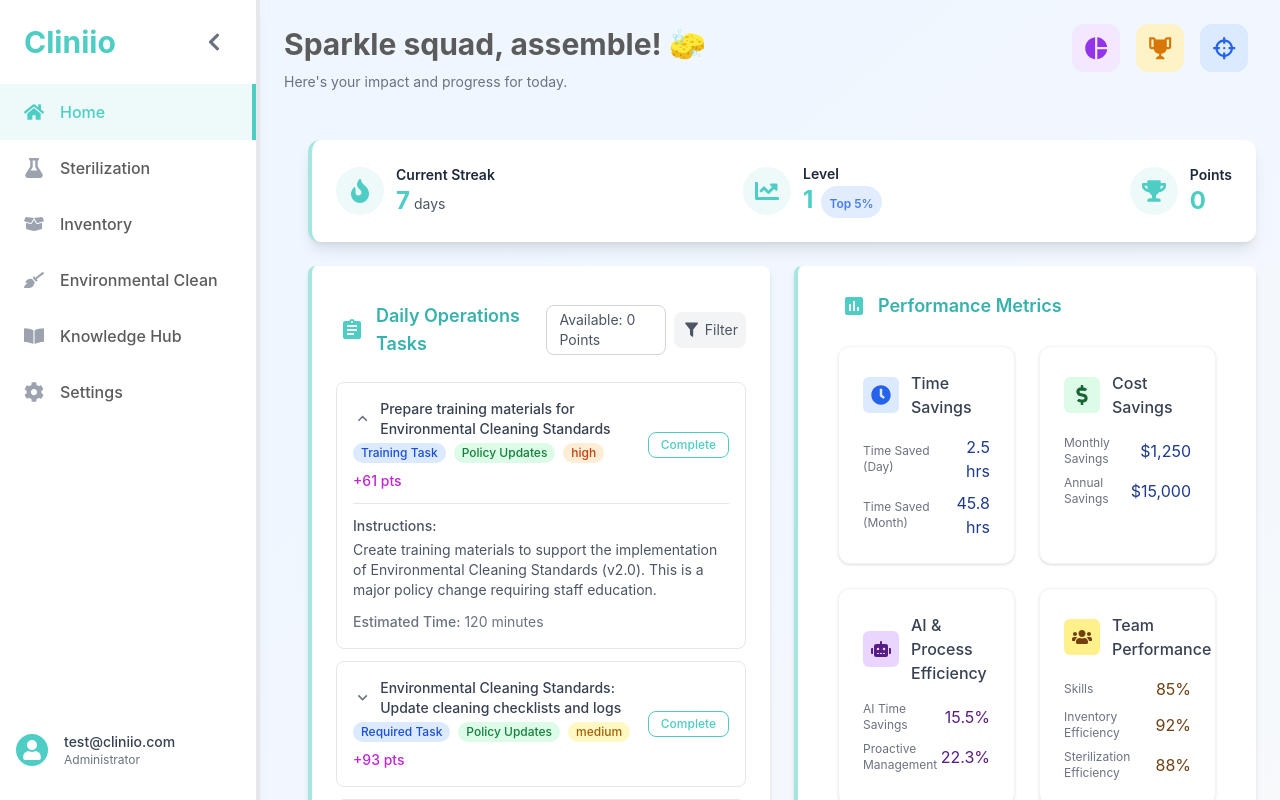
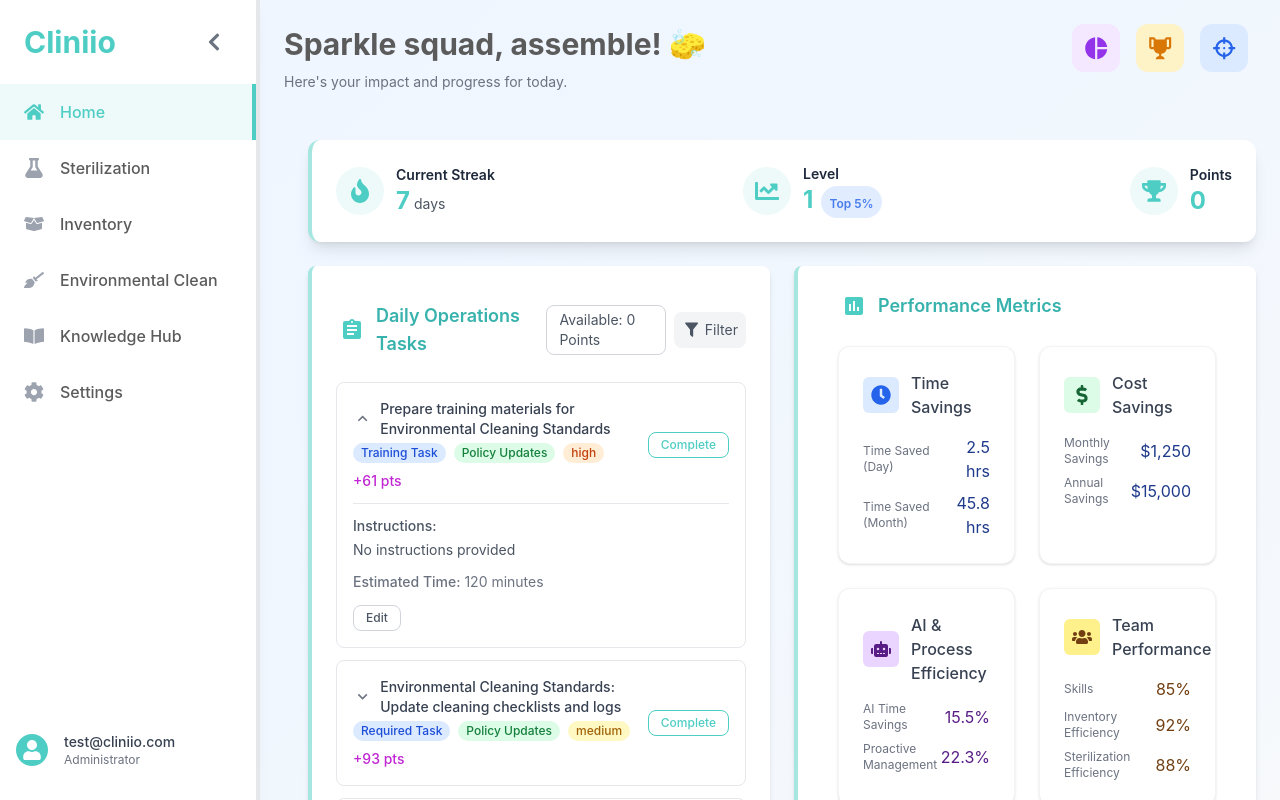
Before and after one commit to kiminator-commits/cliniio2.0, a React (Vite) app: page /home in a window 1280 px wide. Both pictures are taken after a click on the button 362 px from the left and 419 px from the top of the page. Built offline with nearby package versions, Linux system fonts and the light colour scheme.

Commit message:
fix: resolve lint and line ending errors in TasksList and PageLayout components

```diff
--- /dev/null
+++ b/src/components/Layout/PageLayout.tsx
@@ -0,0 +1,52 @@
+import React, { Suspense } from 'react';
+import { DrawerMenu } from '../Navigation/DrawerMenu';
+import { FaBars } from 'react-icons/fa';
+import { ErrorBoundary } from '../ErrorBoundary';
+
+interface PageLayoutProps {
+  title: string;
+  description: string;
+  children?: React.ReactNode;
+}
+
+export const PageLayout: React.FC<PageLayoutProps> = ({ title, description, children }) => {
+  const [drawerOpen, setDrawerOpen] = React.useState(true);
+
+  return (
+    <ErrorBoundary>
+      <Suspense fallback={<div>Loading...</div>}>
+        <div className="flex min-h-screen bg-gradient-to-br from-blue-50 to-teal-50">
+          {drawerOpen && <DrawerMenu isOpen={drawerOpen} onClose={() => setDrawerOpen(false)} />}
+          <div className="flex-1">
+            {!drawerOpen && (
+              <button
+                onClick={() => setDrawerOpen(true)}
+                style={{
+                  position: 'fixed',
+                  top: 24,
+                  left: 12,
+                  zIndex: 50,
+                  background: '#4ECDC4',
+                  color: 'white',
+                  borderRadius: '0 8px 8px 0',
+                  padding: '12px 8px',
+                  boxShadow: '0 2px 8px rgba(0,0,0,0.1)',
+                  border: 'none',
+                  cursor: 'pointer',
+                }}
+                aria-label="Open main menu"
+              >
+                <FaBars size={20} />
+              </button>
+            )}
+            <div className="mb-6" style={{ marginLeft: drawerOpen ? 24 : 0, marginTop: 24 }}>
+              <h1 className="text-2xl md:text-3xl font-bold text-[#5b5b5b] mb-2">{title}</h1>
+              <p className="text-sm text-gray-500 mb-4">{description}</p>
+            </div>
+            {children}
+          </div>
+        </div>
+      </Suspense>
+    </ErrorBoundary>
+  );
+};
--- a/src/components/TasksList.tsx
+++ b/src/components/TasksList.tsx
@@ -224,9 +224,9 @@
             className="bg-white rounded-lg border border-gray-200 p-4 transition-all duration-200 hover:shadow-md"
           >
             <div className="flex items-center justify-between">
-              <div className="flex-1 min-w-0 mr-4">
+              <div className="flex-1 min-w-0">
                 <div className="flex items-center justify-between">
-                  <div className="flex items-center">
+                  <div className="flex items-center w-full">
                     <button
                       onClick={() => toggleTask(task.id)}
                       className="mr-2 text-gray-500 hover:text-gray-700"
@@ -328,22 +328,7 @@
                 </div>
               </div>
               <div className="flex items-center gap-2">
-                {editingTaskId === task.id ? (
-                  <>
-                    <button
-                      onClick={() => handleSave(task.id)}
-                      className="px-3 py-1 bg-[#4ECDC4] text-white border border-[#4ECDC4] hover:bg-opacity-90 rounded-lg text-xs font-medium"
-                    >
-                      Save
-                    </button>
-                    <button
-                      onClick={handleCancel}
-                      className="px-3 py-1 bg-white text-gray-600 border border-gray-300 hover:bg-gray-50 rounded-lg text-xs font-medium"
-                    >
-                      Cancel
-                    </button>
-                  </>
-                ) : (
+                {editingTaskId !== task.id && (
                   <button
                     onClick={() => handleTaskComplete(task.id, task.points || 0)}
                     className="px-3 py-1 bg-white text-[#4ECDC4] border border-[#4ECDC4] hover:bg-[#4ECDC4] hover:bg-opacity-10 rounded-lg text-xs font-medium whitespace-nowrap"
@@ -365,11 +350,7 @@
                       rows={3}
                     />
                   ) : (
-                    <p>
-                      Create training materials to support the implementation of Environmental
-                      Cleaning Standards (v2.0). This is a major policy change requiring staff
-                      education.
-                    </p>
+                    <p>{task.instructions || 'No instructions provided'}</p>
                   )}
                 </div>
                 <div className="text-sm text-gray-500">
@@ -385,6 +366,46 @@
                     ' 120 minutes'
                   )}
                 </div>
+                {editingTaskId === task.id ? (
+                  <div className="mt-3 flex gap-2">
+                    <button
+                      onClick={() => handleSave(task.id)}
+                      className="px-3 py-1 bg-[#4ECDC4] text-white border border-[#4ECDC4] hover:bg-opacity-90 rounded-lg text-xs font-medium"
+                    >
+                      Save
+                    </button>
+                    <button
+                      onClick={handleCancel}
+                      className="px-3 py-1 bg-white text-gray-600 border border-gray-300 hover:bg-gray-50 rounded-lg text-xs font-medium"
+                    >
+                      Cancel
+                    </button>
+                  </div>
+                ) : (
+                  <div className="mt-3">
+                    <button
+                      onClick={() => {
+                        setEditingTaskId(task.id);
+                        setEditedTask({
+                          id: task.id,
+                          title: task.title || '',
+                          type: task.type || 'Training',
+                          category: task.category || 'Policy Updates',
+                          dueDate: task.dueDate || new Date().toISOString().split('T')[0],
+                          priority: task.priority || 'medium',
+                          points: task.points || 0,
+                          status: task.status || 'pending',
+                          completed: task.completed || false,
+                          instructions: task.instructions || 'No instructions provided',
+                          estimatedTime: task.estimatedTime || 120,
+                        });
+                      }}
+                      className="px-3 py-1 bg-white text-gray-600 border border-gray-300 hover:bg-gray-50 rounded-lg text-xs font-medium"
+                    >
+                      Edit
+                    </button>
+                  </div>
+                )}
               </div>
             )}
           </div>
```
